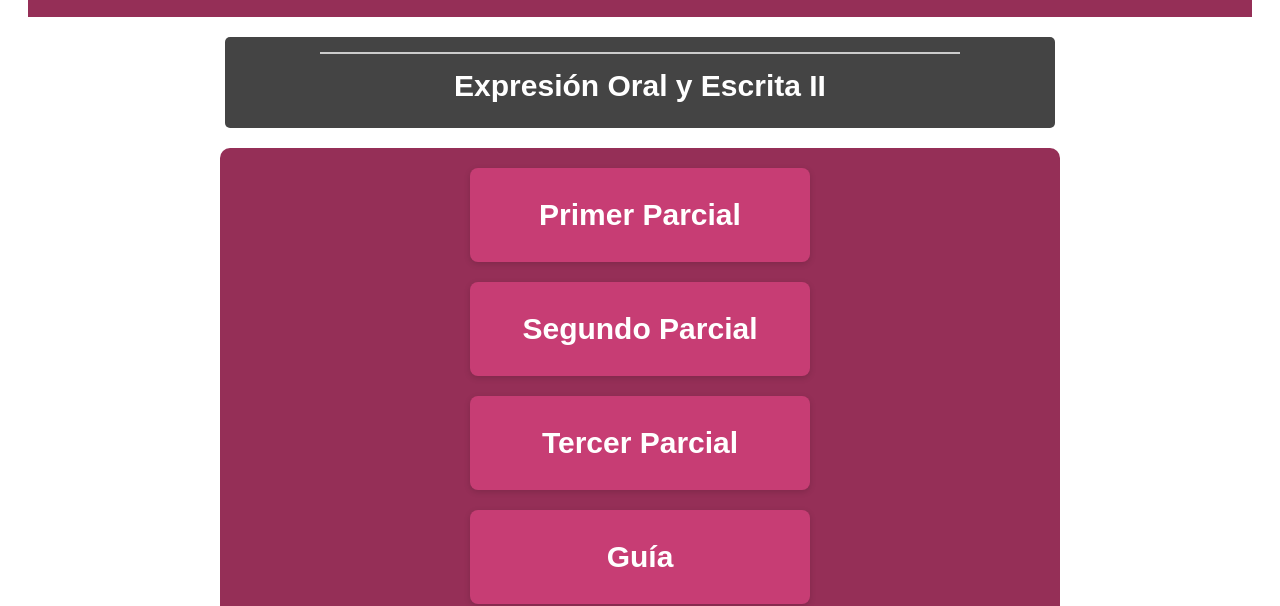
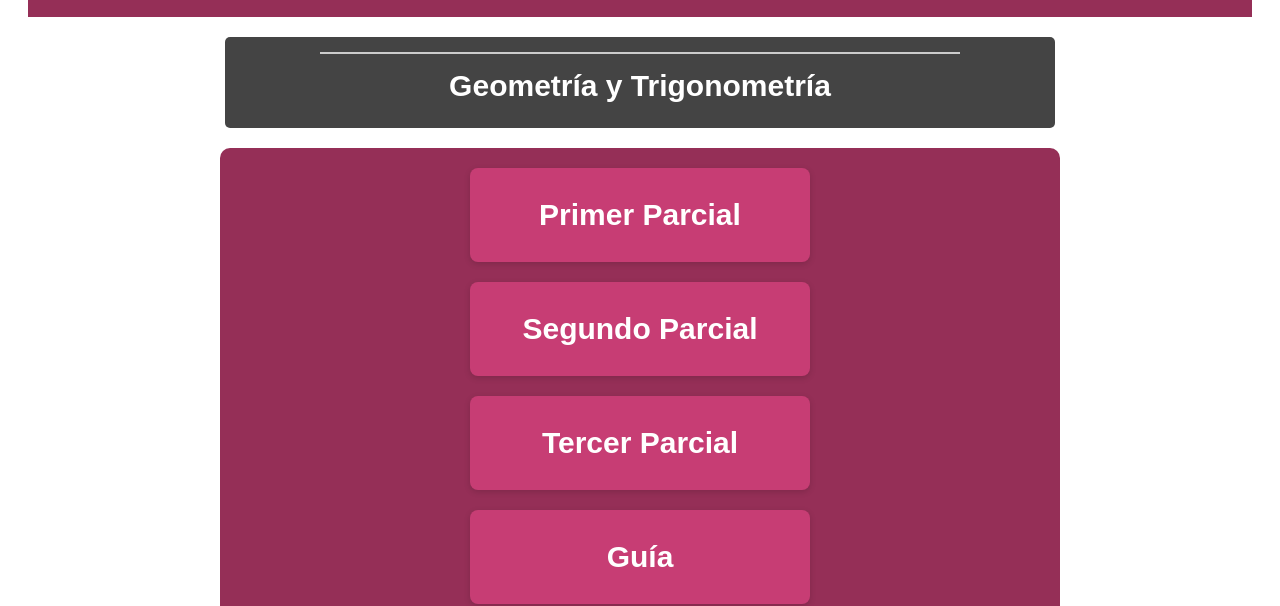
Before and after one commit to LupusUrsus/PaginaProyectoaula, a plain HTML site: page IPN_HTML/Materias/Geo/geometria.html in a window 1280 px wide. Shown: the part 199-805 px from the top of the page. Drawn offline with Linux system fonts and the light colour scheme.

Commit message:
correccion de nombre

```diff
--- a/IPN_HTML/Materias/Geo/geometria.html
+++ b/IPN_HTML/Materias/Geo/geometria.html
@@ -17,7 +17,7 @@
 
 
   <div class="second-header">
-    <h2>Expresión Oral y Escrita II</h2>
+    <h2>Geometría y Trigonometría</h2>
   </div>
 
   <div class="contenedor">
```
